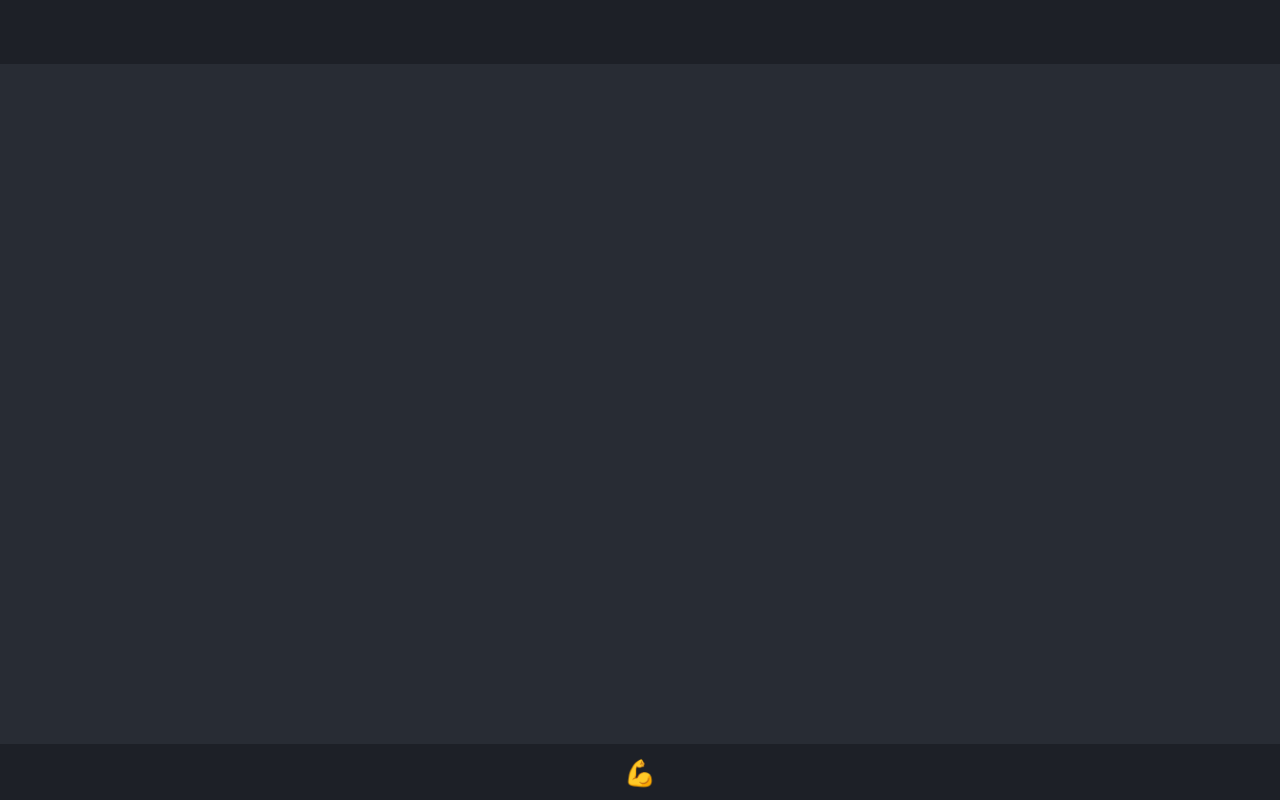
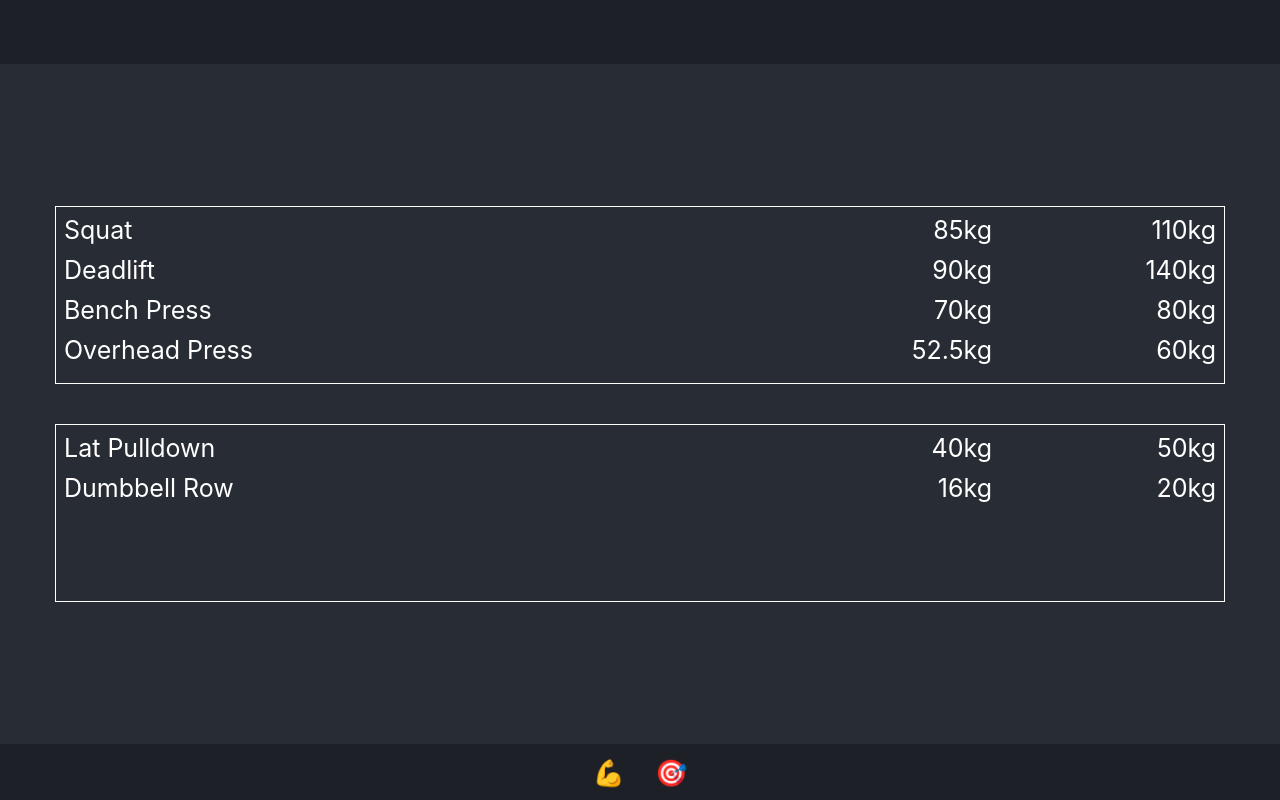
Before and after one commit to JakeRowsell89/gzclp, a React (Create React App) app: page /goals in a window 1280 px wide. Built offline with nearby package versions, Linux system fonts and the light colour scheme.

Commit message:
✨Add goals page

```diff
--- a/src/components/App.js
+++ b/src/components/App.js
@@ -7,6 +7,7 @@ import Home from './pages/Home'
 import Settings from './pages/Settings'
 import Workouts from './pages/Workouts'
 import Workout from './pages/Workout'
+import Goals from './pages/Goals'
 
 class App extends Component {
   render() {
@@ -19,6 +20,7 @@ class App extends Component {
             <Route path="/settings" component={Settings} />
             <Route path="/workouts" component={Workouts} />
             <Route path="/workout" component={Workout} />
+            <Route path="/goals" component={Goals} />
           </div>
           <Footer />
         </div>
--- a/src/components/Footer.css
+++ b/src/components/Footer.css
@@ -1,7 +1,7 @@
 .App-footer {
   height: 7vh;
   display: flex;
-  flex-direction: column;
+  flex-direction: row;
   align-items: center;
   justify-content: center;
   font-size: calc(10px + 2vmin);
@@ -11,4 +11,5 @@
 
 .App-footer a {
   color: white;
+  margin:0 15px;
 }
--- a/src/components/Footer.js
+++ b/src/components/Footer.js
@@ -11,6 +11,9 @@ class Footer extends Component {
         <Link to={PATHS.workouts}>
           <span role="img" aria-label="workouts">💪</span>
         </Link>
+        <Link to={PATHS.goals}>
+          <span role="img" aria-label="goals">🎯</span>
+        </Link>
       </footer>
     )
   }
--- /dev/null
+++ b/src/components/pages/Goals.css
@@ -0,0 +1,38 @@
+.Goals-page {
+
+}
+
+.Goals-page .tier {
+  min-height: 20vh;
+  margin: 5vh;
+  min-width: 90vw;
+  padding: 1vh;
+  border: 1px solid;
+  color: white;
+}
+
+.Goals-page .goal {
+  display: flex;
+  flex-direction: row;
+  justify-content: space-between;
+  text-align: left;
+  min-height: 5vh;
+  font-size: calc(9px + 2vmin);
+}
+
+.Goals-page .goal.accomplished {
+  color: green;
+}
+
+.Goals-page .goal .exercise {
+  min-width: 50vw;
+}
+
+.Goals-page .goal .achieved {
+  min-width: 15vw;
+  text-align: right;
+}
+.Goals-page .goal .target {
+  min-width: 10vw;
+  text-align: right;
+}
--- /dev/null
+++ b/src/components/pages/Goals.js
@@ -0,0 +1,39 @@
+import React, { Component } from 'react';
+import goals from '../../fixtures/goals'
+import workouts from '../../fixtures/workouts'
+import goalAchievement from '../../lib/goalAchievement'
+import './Goals.css'
+
+class Goals extends Component {
+  render() {
+    return (
+      <div className="Goals-page">
+        {
+          goals
+            .map(goal => goalAchievement(goal, workouts))
+            .map((goalTier, i) => {
+              return goalTier.find(g => g.goal) && (
+                <div key={i} className="tier">{
+                  goalTier.map((goal, j) =>
+                    goal.goal &&
+                    (
+                      <div key={j} className={goal.accomplished ? "goal accomplished" : "goal"}>
+                        <div className="exercise">
+                          {goal.exercise}
+                          {goal.accomplished && <span role="img" aria-label="green-tick"> ✅</span>}
+                        </div>
+                        <div className="achieved">{goal.achieved}kg</div>
+                        <div className="target">{goal.goal}kg</div>
+                      </div>
+                    )
+                  )
+                }
+                </div>)
+            })
+        }
+      </div>
+    )
+  }
+}
+
+export default Goals
--- a/src/components/pages/Workouts.js
+++ b/src/components/pages/Workouts.js
@@ -2,18 +2,14 @@ import React, { Component } from 'react';
 import { Link } from 'react-router-dom'
 import WorkoutTile from '../WorkoutTile'
 import workouts from '../../fixtures/workouts.json'
-import generateWorkout from './../../lib'
+import { generateWorkout } from './../../lib'
 
 class Workouts extends Component {
   render() {
-    console.log(workouts)
-    console.log(generateWorkout)
-    const x = generateWorkout(workouts)
-    console.log(x)
     return (
       <div className="Workouts-page">
         {
-          [x]
+          [generateWorkout(workouts)]
             .concat(workouts)
             .slice(0, 3)
             .map((workout, i) => {
--- /dev/null
+++ b/src/fixtures/goals.json
@@ -0,0 +1,27 @@
+[
+  {
+    "tier": 1,
+    "exercises": {
+      "Squat": 110,
+      "Deadlift": 140,
+      "Bench Press": 80,
+      "Overhead Press": 60
+    }
+  },
+  {
+    "tier": 2,
+    "exercises": {
+      "Squat": null,
+      "Deadlift": null,
+      "Bench Press": null,
+      "Overhead Press": null
+    }
+  },
+  {
+    "tier": 3,
+    "exercises": {
+      "Lat Pulldown": 50,
+      "Dumbbell Row": 20
+    }
+  }
+]
--- /dev/null
+++ b/src/lib/goalAchievement.js
@@ -0,0 +1,19 @@
+export default function goalAchievement(goal, workouts) {
+  return Object.entries(goal.exercises).map(([exercise, weight, ...x]) => {
+    const achievedWeights = workouts
+      .map(w => w.exercises)
+      .map(e =>
+        e.find(e => e.tier === goal.tier && e.name === exercise && e.completed))
+      .filter(e => e)
+      .map(e => e.weight.amount)
+    const maxAchievedWeight = Math.max(...achievedWeights)
+
+    return {
+      tier: goal.tier,
+      exercise,
+      goal: weight,
+      achieved: maxAchievedWeight,
+      accomplished: maxAchievedWeight >= goal
+    }
+  })
+}
--- a/src/lib/index.js
+++ b/src/lib/index.js
@@ -1,3 +1,2 @@
-import generateWorkout from './generateWorkout'
-
-export default generateWorkout
+export { default as goalAchievement } from './goalAchievement'
+export { default as generateWorkout } from './generateWorkout'
```
